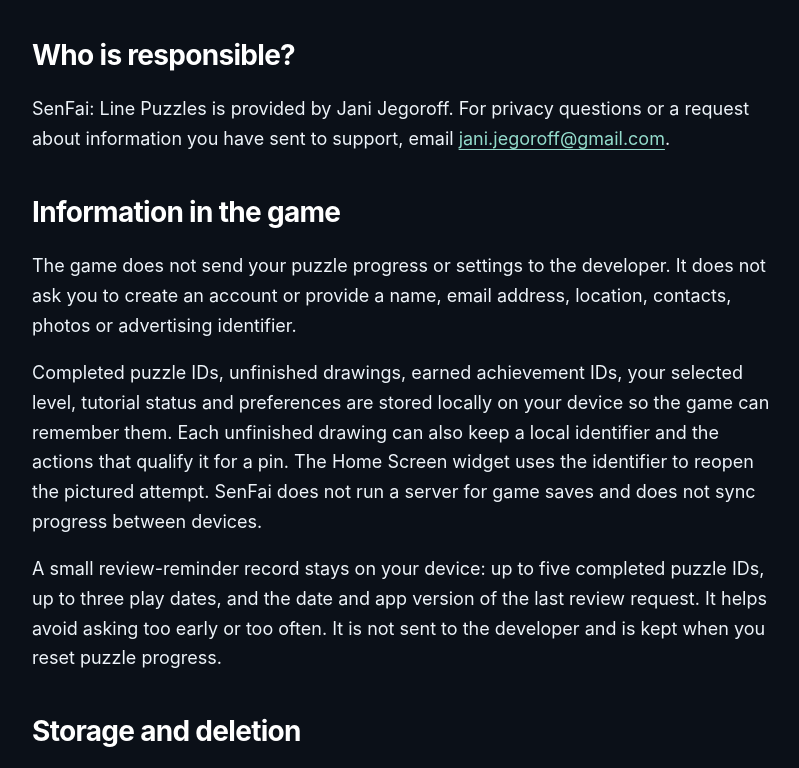
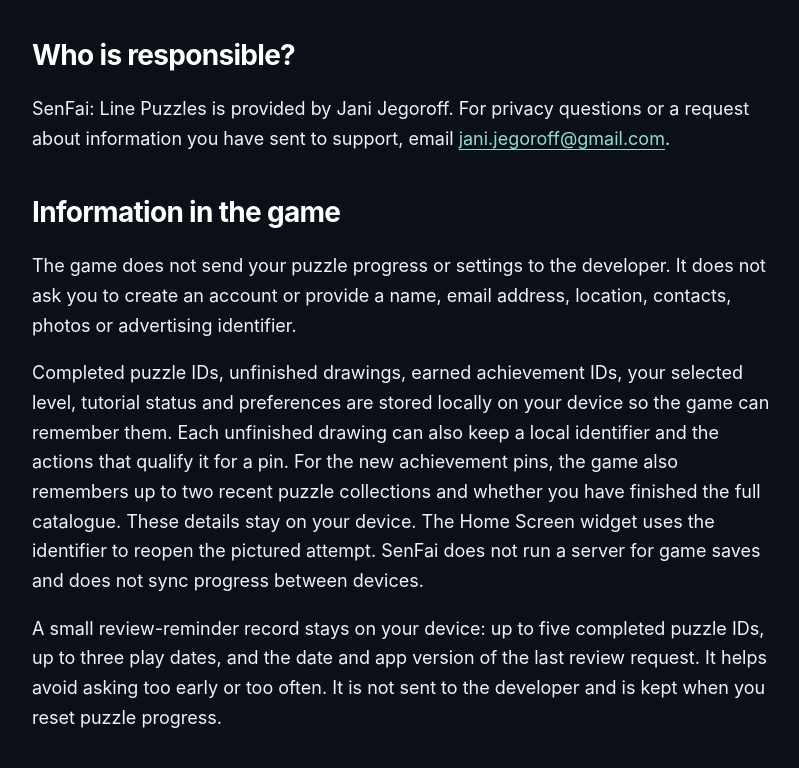
Before and after one commit to JaniJegoroff/senfai, a plain HTML site: page privacy.html in a window 1280 px wide. Shown: the part 434-1202 px from the top of the page, without its empty margins (68-867 px from the left). Drawn offline with Linux system fonts and the light colour scheme.

Commit message:
Publish SenFai 1.9 achievement support and privacy updates

```diff
--- a/privacy.html
+++ b/privacy.html
@@ -30,7 +30,7 @@
 <p>SenFai: Line Puzzles is provided by Jani Jegoroff. For privacy questions or a request about information you have sent to support, email <a href="mailto:jani.jegoroff@gmail.com?subject=SenFai%20privacy">jani.jegoroff@gmail.com</a>.</p>
 <h2>Information in the game</h2>
 <p>The game does not send your puzzle progress or settings to the developer. It does not ask you to create an account or provide a name, email address, location, contacts, photos or advertising identifier.</p>
-<p>Completed puzzle IDs, unfinished drawings, earned achievement IDs, your selected level, tutorial status and preferences are stored locally on your device so the game can remember them. Each unfinished drawing can also keep a local identifier and the actions that qualify it for a pin. The Home Screen widget uses the identifier to reopen the pictured attempt. SenFai does not run a server for game saves and does not sync progress between devices.</p>
+<p>Completed puzzle IDs, unfinished drawings, earned achievement IDs, your selected level, tutorial status and preferences are stored locally on your device so the game can remember them. Each unfinished drawing can also keep a local identifier and the actions that qualify it for a pin. For the new achievement pins, the game also remembers up to two recent puzzle collections and whether you have finished the full catalogue. These details stay on your device. The Home Screen widget uses the identifier to reopen the pictured attempt. SenFai does not run a server for game saves and does not sync progress between devices.</p>
 <p>A small review-reminder record stays on your device: up to five completed puzzle IDs, up to three play dates, and the date and app version of the last review request. It helps avoid asking too early or too often. It is not sent to the developer and is kept when you reset puzzle progress.</p>
 <h2>Storage and deletion</h2>
 <p>Restart clears the selected puzzle’s unfinished drawing. Settings → Puzzle progress → Reset all progress clears completion marks and all unfinished drawings after confirmation while keeping earned pins and preferences. Other local saved progress and settings remain until the app’s data is removed. Deleting SenFai removes its local data; this also removes your completed-puzzle progress. Offloading an app is different from deleting it and may preserve its data. Any device backup copies and restoration are managed by Apple under your device and backup settings. The developer cannot retrieve or delete those copies remotely.</p>
```
Also changed, not shown: support.html (+1 -1 lines).
